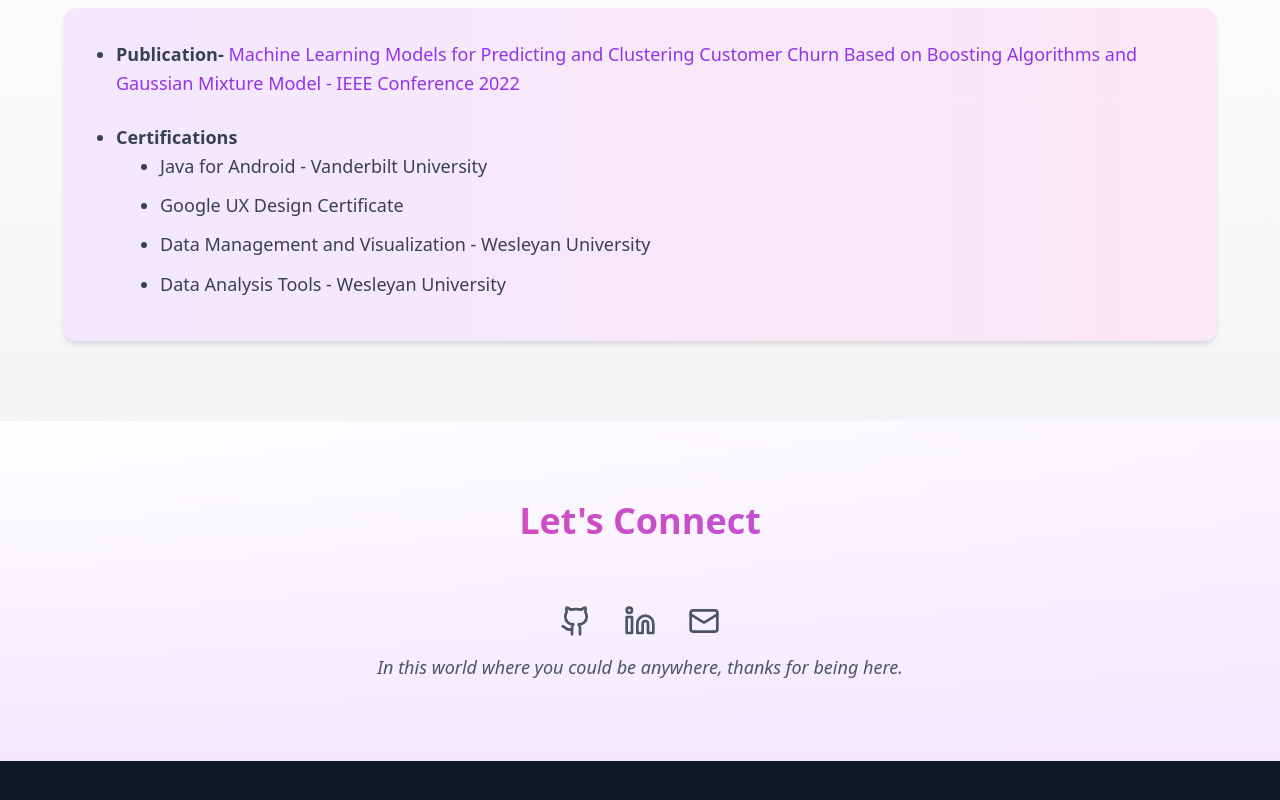
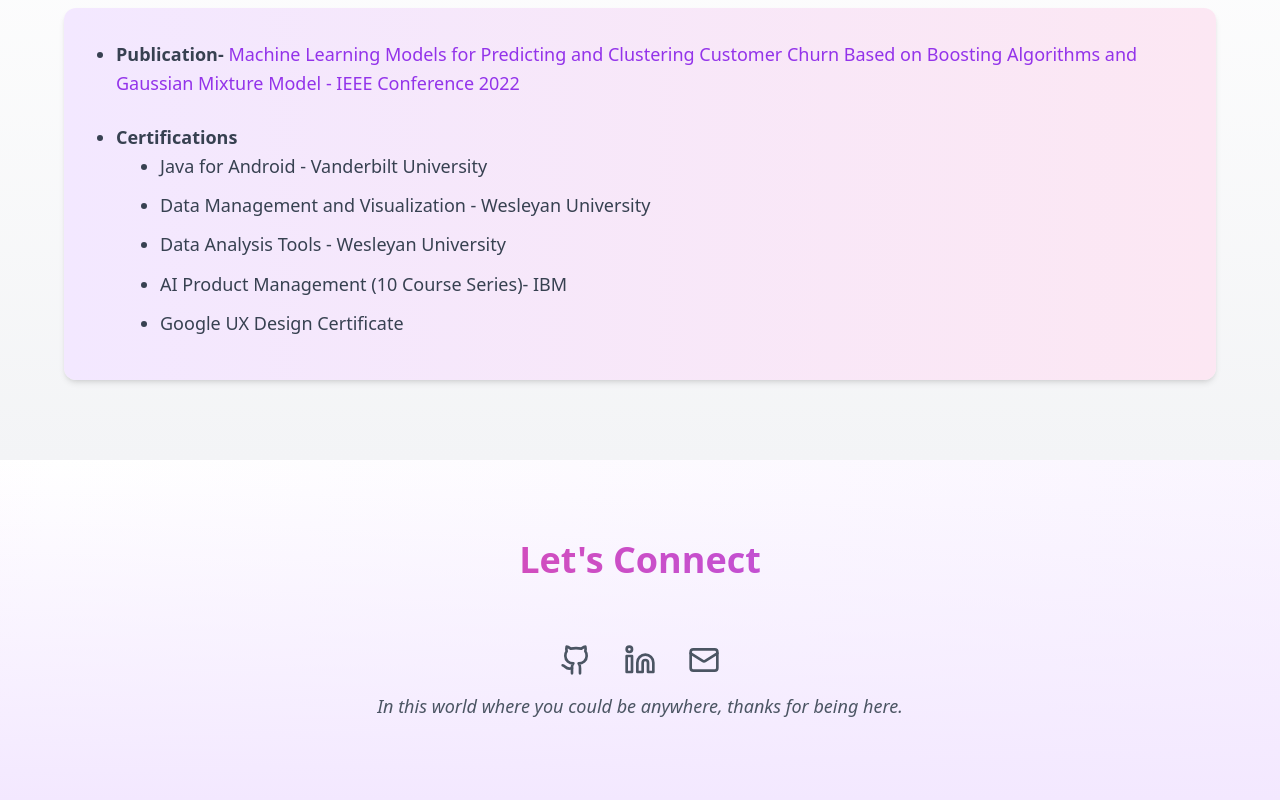
Before and after one commit to aditi-v79/aditi-v79.github.io, a React (Vite) app: page / in a window 1280 px wide. Shown: the part 6250-7050 px from the top of the page. Before the commit the page ends 7011 px from the top, so only its background shows below. Built offline with nearby package versions, Linux system fonts and the light colour scheme.

Commit message:
add new certfication

```diff
--- a/src/components/Main.tsx
+++ b/src/components/Main.tsx
@@ -324,9 +324,10 @@ function App() {
                                     <strong>Certifications</strong>
                                     <ul className="ml-6 list-disc">
                                         <li>Java for Android - Vanderbilt University</li>
-                                        <li>Google UX Design Certificate</li>
                                         <li>Data Management and Visualization - Wesleyan University</li>
                                         <li>Data Analysis Tools - Wesleyan University</li>
+                                        <li>AI Product Management (10 Course Series)- IBM</li>
+                                        <li>Google UX Design Certificate</li>
                                     </ul>
                                 </li>
                             </ul>
```
